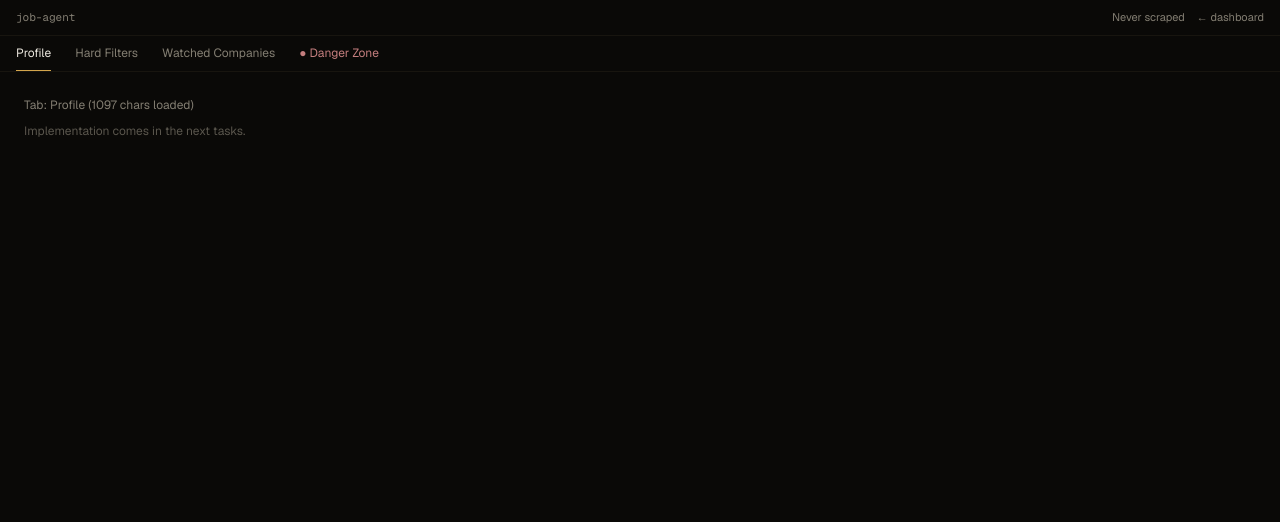
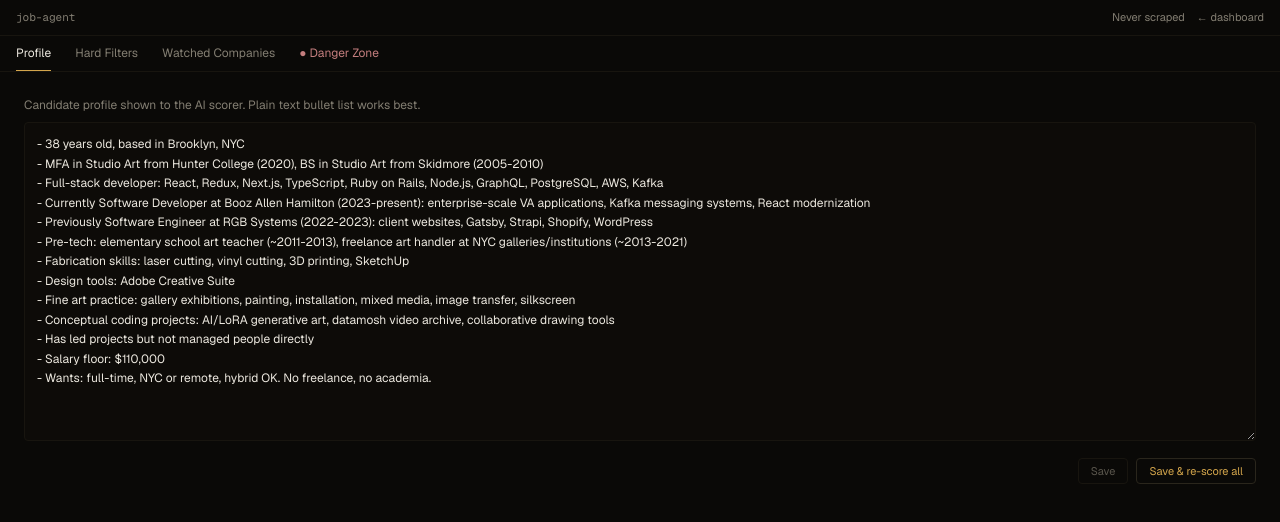
Before and after one commit to ashaw315/job-agent, a Next.js app: page /settings in a window 1280 px wide. Shown: the top 522 px of the page. Built offline with nearby package versions, Linux system fonts and the light colour scheme; no server answers; the database is empty.

Commit message:
Add Profile tab with save and re-score-all

```diff
--- /dev/null
+++ b/src/components/settings/ProfileTab.tsx
@@ -0,0 +1,127 @@
+"use client";
+
+import { useState } from "react";
+import Toast from "@/components/dashboard/Toast";
+
+interface ProfileTabProps {
+  initialProfile: string;
+  jobsTotal: number;
+}
+
+type SaveState = "idle" | "saving" | "confirming";
+
+export default function ProfileTab({ initialProfile, jobsTotal }: ProfileTabProps) {
+  const [value, setValue] = useState(initialProfile);
+  const [loadedValue, setLoadedValue] = useState(initialProfile);
+  const [saveState, setSaveState] = useState<SaveState>("idle");
+  const [rescoreConfirming, setRescoreConfirming] = useState(false);
+  const [toast, setToast] = useState<{ message: string; retry?: () => void } | null>(null);
+
+  const isDirty = value !== loadedValue;
+
+  const putProfile = async () => {
+    const res = await fetch("/api/settings/profile", {
+      method: "PUT",
+      headers: { "Content-Type": "application/json" },
+      body: JSON.stringify({ value }),
+    });
+    if (!res.ok) throw new Error(`PUT failed: HTTP ${res.status}`);
+  };
+
+  const handleSave = async () => {
+    setSaveState("saving");
+    try {
+      await putProfile();
+      setLoadedValue(value);
+      setToast({ message: "Saved" });
+    } catch {
+      setToast({ message: "Save failed — retry", retry: () => void handleSave() });
+    } finally {
+      setSaveState("idle");
+    }
+  };
+
+  const handleSaveAndRescore = async () => {
+    if (!rescoreConfirming) {
+      setRescoreConfirming(true);
+      setTimeout(() => setRescoreConfirming(false), 5000);
+      return;
+    }
+    setRescoreConfirming(false);
+    setSaveState("saving");
+    try {
+      await putProfile();
+      setLoadedValue(value);
+      try {
+        const res = await fetch("/api/jobs/reset-scores", { method: "POST" });
+        if (!res.ok) throw new Error(`reset HTTP ${res.status}`);
+        const data = await res.json();
+        setToast({ message: `Saved · reset ${data.count} jobs` });
+      } catch {
+        setToast({
+          message: "Profile saved but score reset failed — retry",
+          retry: async () => {
+            const res = await fetch("/api/jobs/reset-scores", { method: "POST" });
+            if (res.ok) {
+              const data = await res.json();
+              setToast({ message: `Reset ${data.count} jobs` });
+            } else {
+              setToast({ message: "Reset failed again", retry: undefined });
+            }
+          },
+        });
+      }
+    } catch {
+      setToast({ message: "Save failed — retry", retry: () => void handleSaveAndRescore() });
+    } finally {
+      setSaveState("idle");
+    }
+  };
+
+  return (
+    <div className="p-6">
+      <div className="mb-2 text-[12px] text-[color:var(--text-sec)]">
+        Candidate profile shown to the AI scorer. Plain text bullet list works best.
+      </div>
+      <textarea
+        value={value}
+        onChange={e => setValue(e.target.value)}
+        rows={15}
+        className="w-full rounded border border-[color:var(--border)] bg-[color:var(--bg-panel)] p-3 text-[12px] leading-relaxed text-[color:var(--text-pri)] focus:border-[color:var(--accent)] focus:outline-none"
+      />
+      <div className="mt-3 flex items-center justify-end gap-2">
+        <button
+          onClick={handleSave}
+          disabled={saveState === "saving" || !isDirty}
+          className={
+            "rounded border px-3 py-1 text-[11px] " +
+            (isDirty
+              ? "border-[color:var(--border-strong)] text-[color:var(--accent)] hover:bg-[color:var(--accent-bg)]"
+              : "border-[color:var(--border)] text-[color:var(--text-tert)] cursor-not-allowed")
+          }
+        >
+          {saveState === "saving" ? "Saving…" : "Save"}
+        </button>
+        <button
+          onClick={handleSaveAndRescore}
+          disabled={saveState === "saving"}
+          className={
+            "rounded border px-3 py-1 text-[11px] " +
+            (rescoreConfirming
+              ? "border-[color:var(--danger)] text-[color:var(--danger)]"
+              : "border-[color:var(--border-strong)] text-[color:var(--accent)] hover:bg-[color:var(--accent-bg)]")
+          }
+        >
+          {rescoreConfirming
+            ? `Confirm: re-score all ${jobsTotal} jobs?`
+            : "Save & re-score all"}
+        </button>
+      </div>
+      <Toast
+        message={toast?.message ?? null}
+        onRetry={toast?.retry}
+        onDismiss={() => setToast(null)}
+      />
+    </div>
+  );
+}
--- a/src/components/settings/Settings.tsx
+++ b/src/components/settings/Settings.tsx
@@ -4,6 +4,7 @@ import { useSearchParams, useRouter, usePathname } from "next/navigation";
 import { useEffect } from "react";
 import type { WatchedCompany } from "@/lib/db/schema";
 import type { HardFilters } from "@/lib/settings/hard-filters";
+import ProfileTab from "./ProfileTab";
 
 const TAB_VALUES = ["profile", "filters", "companies", "danger"] as const;
 type TabValue = typeof TAB_VALUES[number];
@@ -48,7 +49,7 @@ export default function Settings({ initialProfile, initialHardFilters, initialCo
       </div>
       <div className="flex-1 overflow-y-auto">
         {tab === "profile" && (
-          <Placeholder name={`Profile (${initialProfile.length} chars loaded)`} />
+          <ProfileTab initialProfile={initialProfile} jobsTotal={jobsTotal} />
         )}
         {tab === "filters" && (
           <Placeholder name={`Hard Filters (${JSON.stringify(initialHardFilters)})`} />
```
